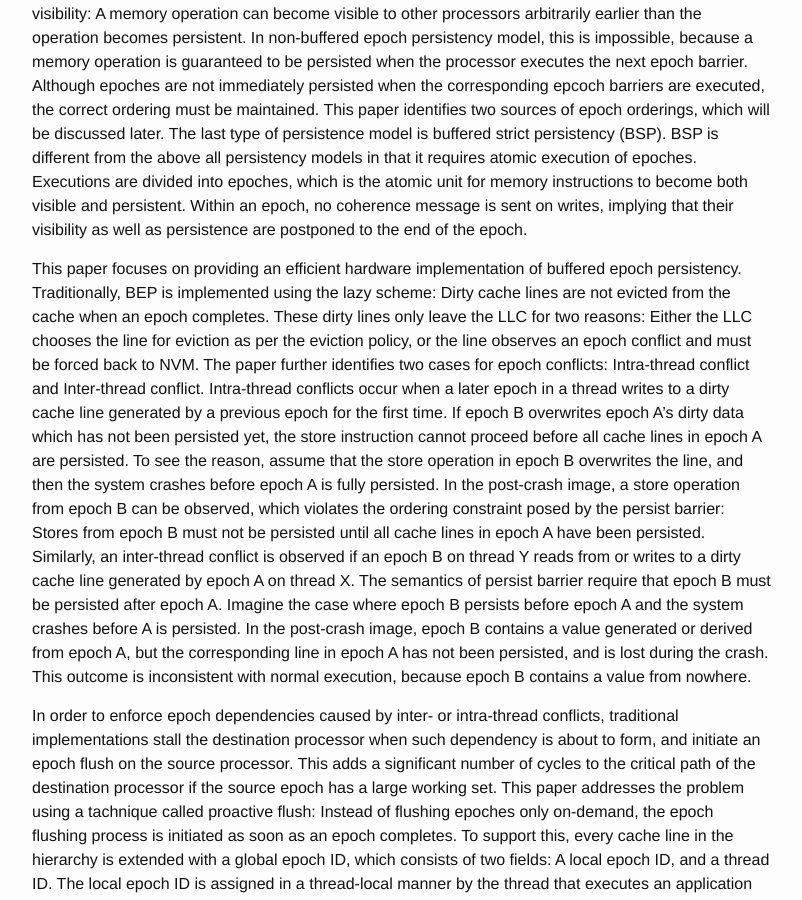
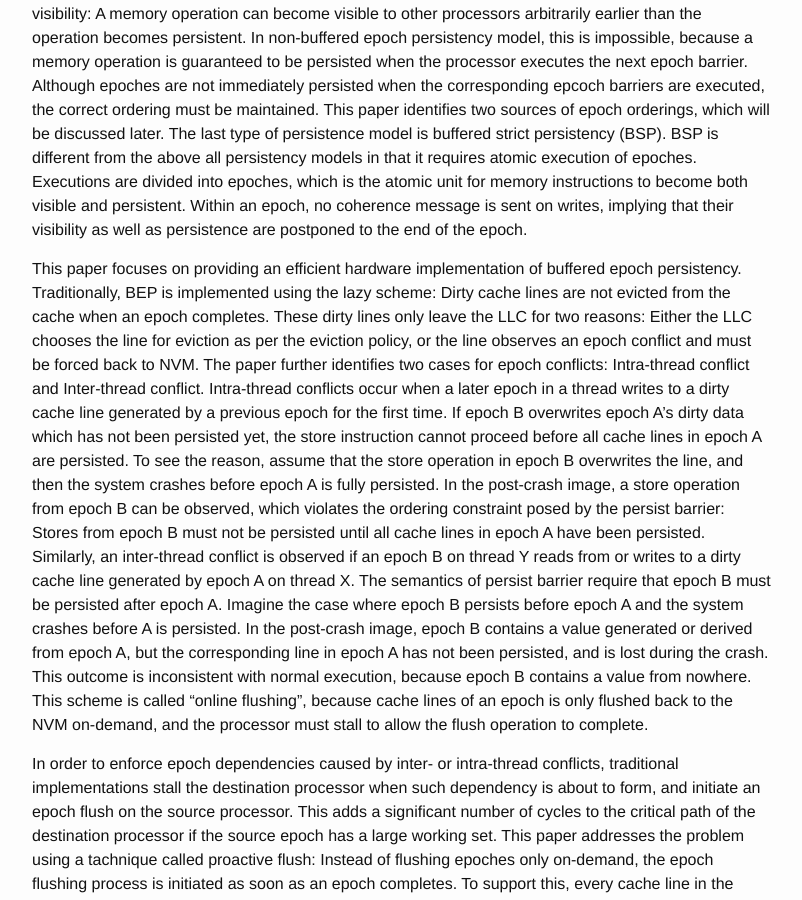
Before and after one commit to wangziqi2013/wangziqi2013.github.io, a Jekyll site: the page built from _posts/2019-03-24-efficient-persist-barriers-for-multicores.markdown, in a window 1280 px wide and 900 px high, scrolled down 1096 px. Shown: the whole window, without its empty margins (238-1040 px from the left). Built offline with Jekyll 4.4.1, drawn with Linux system fonts in a browser that asks for light colours.

Commit message:
Adding online flushing

```diff
--- a/_posts/2019-03-24-efficient-persist-barriers-for-multicores.markdown
+++ b/_posts/2019-03-24-efficient-persist-barriers-for-multicores.markdown
@@ -60,7 +60,8 @@ dirty cache line generated by epoch A on thread X. The semantics of persist barr
 after epoch A. Imagine the case where epoch B persists before epoch A and the system crashes before A is persisted. In
 the post-crash image, epoch B contains a value generated or derived from epoch A, but the corresponding line in epoch A
 has not been persisted, and is lost during the crash. This outcome is inconsistent with normal execution, because epoch
-B contains a value from nowhere.
+B contains a value from nowhere. This scheme is called "online flushing", because cache lines of an epoch is only flushed
+back to the NVM on-demand, and the processor must stall to allow the flush operation to complete.
 
 In order to enforce epoch dependencies caused by inter- or intra-thread conflicts, traditional implementations stall
 the destination processor when such dependency is about to form, and initiate an epoch flush on the source processor.
```
